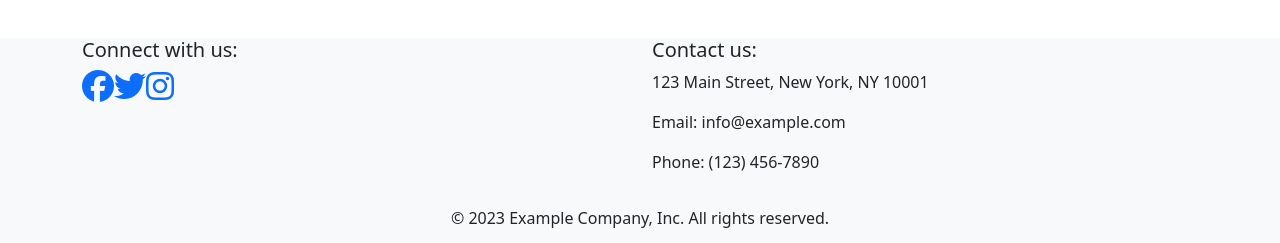
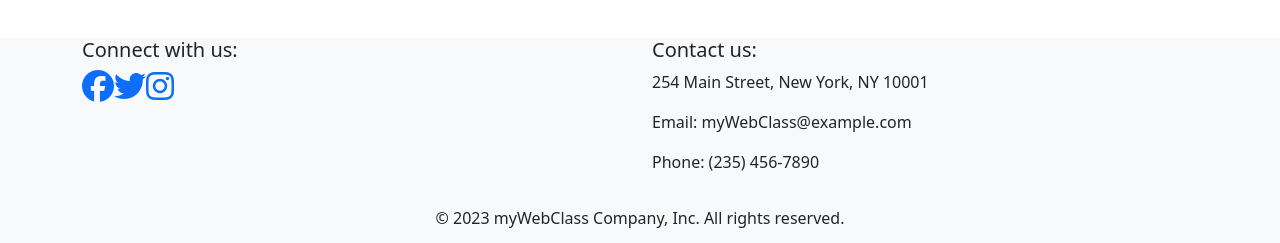
Before and after one commit to NJIT-WIS/project-2-team-sar, a Next.js app: page / in a window 1280 px wide. Shown: the part 1121-1364 px from the top of the page. Built offline with nearby package versions, Linux system fonts and the light colour scheme.

Commit message:
updated contact us info

```diff
--- a/components/footer.jsx
+++ b/components/footer.jsx
@@ -17,14 +17,14 @@ const Footer = () => {
           </Col>
           <Col md={6}>
             <h5>Contact us:</h5>
-            <p>123 Main Street, New York, NY 10001</p>
-            <p>Email: info@example.com</p>
-            <p>Phone: (123) 456-7890</p>
+            <p>254 Main Street, New York, NY 10001</p>
+            <p>Email: myWebClass@example.com</p>
+            <p>Phone: (235) 456-7890</p>
           </Col>
         </Row>
         <Row>
           <Col className="text-center mt-3">
-            <p>&copy; {new Date().getFullYear()} Example Company, Inc. All rights reserved.</p>
+            <p>&copy; {new Date().getFullYear()} myWebClass Company, Inc. All rights reserved.</p>
           </Col>
         </Row>
       </Container>
```
